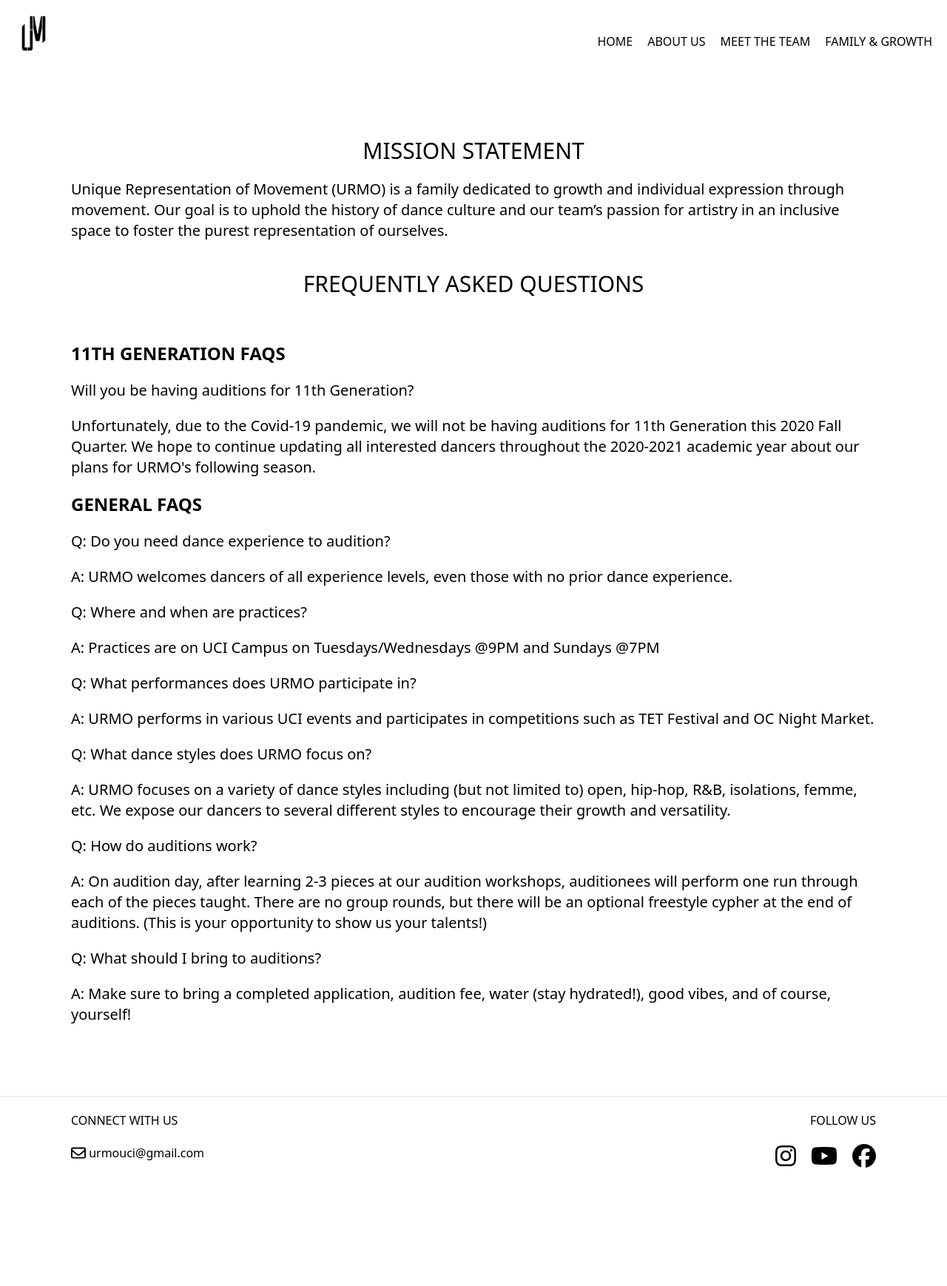
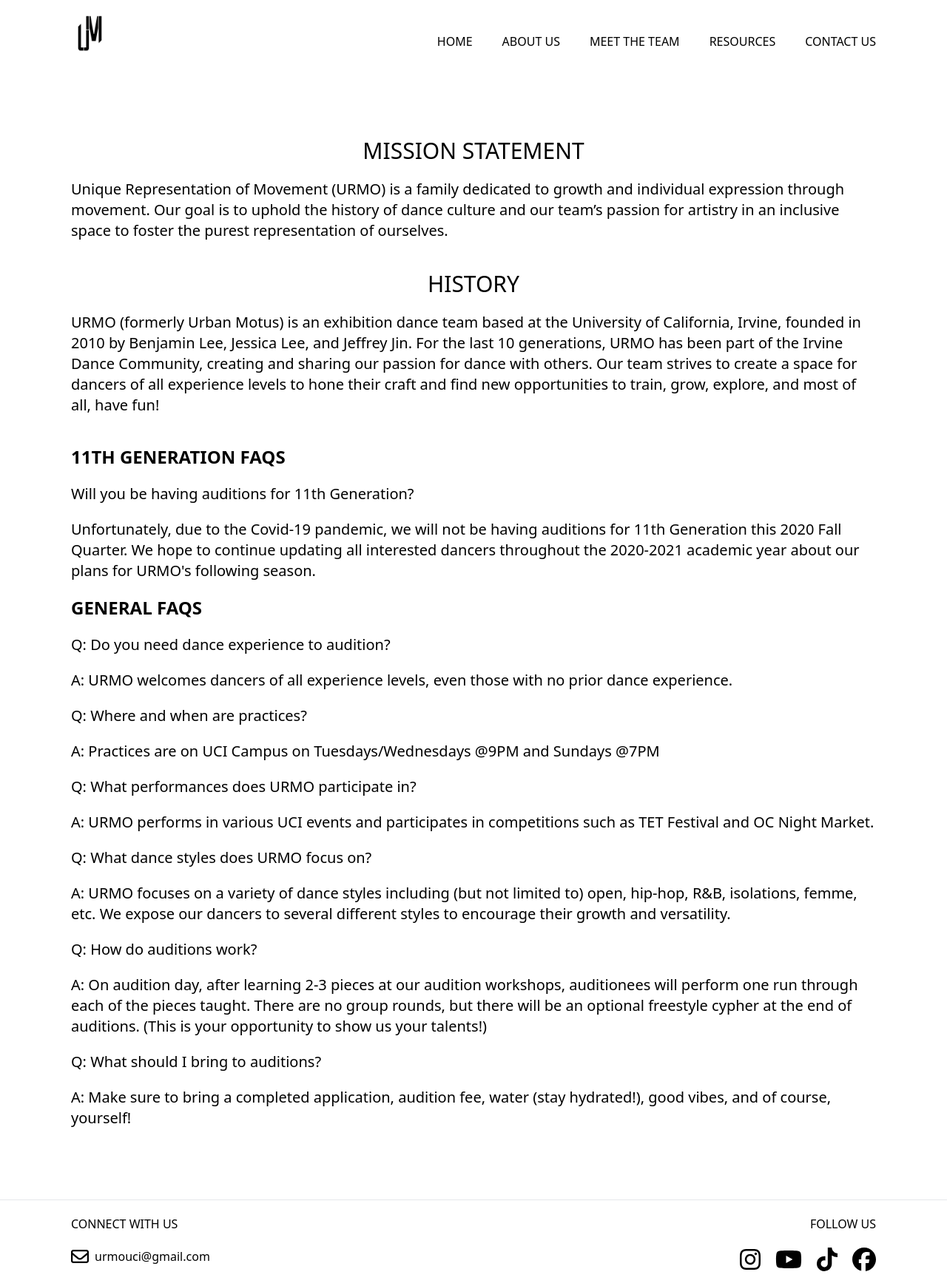
Before and after one commit to kachow4/urmo-website, a Next.js app: page /about-us in a window 1280 px wide. Shown: the whole page at 74% size. Before the commit the page ends 1599 px from the top, so only its background shows below. Built offline with nearby package versions, Linux system fonts and the light colour scheme.

Commit message:
contact us page

```diff
--- a/app/about-us/page.tsx
+++ b/app/about-us/page.tsx
@@ -42,10 +42,18 @@ const content = [
   {
     id: 0,
     sectionTitle: "mission statement",
-    sectionContent: `Unique Representation of Movement (URMO) is a family dedicated to growth and individual expression through movement. Our goal is to uphold the history of dance culture and our team’s passion for artistry in an inclusive space to foster the purest representation of ourselves.`
+    sectionContent: `Unique Representation of Movement (URMO) is a family dedicated to growth and individual expression through movement. Our goal is to uphold
+    the history of dance culture and our team’s passion for artistry in an inclusive space to foster the purest representation of ourselves.`
   },
   {
     id: 1,
+    sectionTitle: "history",
+    sectionContent: `URMO (formerly Urban Motus) is an exhibition dance team based at the University of California, Irvine, founded in 2010 by Benjamin Lee, Jessica Lee, and Jeffrey Jin.
+    For the last 10 generations, URMO has been part of the Irvine Dance Community, creating and sharing our passion for dance with others. Our team strives to create a
+    space for dancers of all experience levels to hone their craft and find new opportunities to train, grow, explore, and most of all, have fun!`
+  },
+  {
+    id: 2,
     sectionTitle: "frequently asked questions",
     sectionContent: ""
   },
--- /dev/null
+++ b/app/contact-us/page.tsx
@@ -0,0 +1,44 @@
+import Image from 'next/image'
+import Link from 'next/link'
+import { FontAwesomeIcon } from '@fortawesome/react-fontawesome';
+import { faInstagram, faYoutube, faFacebook, faTiktok } from '@fortawesome/free-brands-svg-icons';
+import { faEnvelope } from '@fortawesome/free-regular-svg-icons';
+
+export default function ContactUs() {
+  return (
+    <div className="relative w-full h-[80vh]">
+      <div className="z-[-1]">
+        <Image
+          priority
+          src={"/../public/images/ALLIDC2019.png"}
+          layout="fill"
+          objectFit="cover"
+          objectPosition="center"
+          alt="hero image example"
+        />
+      </div>
+
+      <div className="relative flex flex-col gap-10 items-center p-20 font-thin text-white text-xl">
+        <p>We would love to connect with you! Please feel free to reach out through our socials or our email!</p>
+        <a href="mailto:urmouci@gmail.com" className="flex gap-2">
+          <FontAwesomeIcon className="transition ease-out duration-500 hover:scale-[1.25]" icon={faEnvelope} size="xl"></FontAwesomeIcon>
+          urmouci@gmail.com
+        </a>
+        <div className="flex gap-5">
+            <Link href="https://www.instagram.com/urmo.uci/">
+                <FontAwesomeIcon className="transition ease-out duration-500 hover:scale-[1.25]" icon={faInstagram} size="2xl"/>
+            </Link>
+            <Link href="https://www.youtube.com/c/URMOUCI">
+                <FontAwesomeIcon className="transition ease-out duration-500 hover:scale-[1.25]" icon={faYoutube} size="2xl"/>
+            </Link>
+            <Link href="https://www.tiktok.com/@urmouci">
+                <FontAwesomeIcon className="transition ease-out duration-500 hover:scale-[1.25]" icon={faTiktok} size="2xl"/>
+            </Link>
+            <Link href="https://www.facebook.com/urmouci/">
+                <FontAwesomeIcon className="transition ease-out duration-500 hover:scale-[1.25]" icon={faFacebook} size="2xl"/>
+            </Link>
+        </div>
+      </div>
+    </div>
+  )
+}
--- a/components/core/Footer.tsx
+++ b/components/core/Footer.tsx
@@ -1,32 +1,37 @@
 import Image from 'next/image'
 import Link from 'next/link';
 import { FontAwesomeIcon } from '@fortawesome/react-fontawesome';
-import { faInstagram, faYoutube, faFacebook } from '@fortawesome/free-brands-svg-icons';
+import { faInstagram, faYoutube, faFacebook, faTiktok } from '@fortawesome/free-brands-svg-icons';
 import { faEnvelope } from '@fortawesome/free-regular-svg-icons';
 
 export default function Footer() {
   return (
     <div>
         <hr/>
-        <div className="flex justify-between pl-24 pr-24 pt-5 pb-5">
+        <div className="flex justify-between px-24 py-5">
 
             <div className="flex flex-col gap-5 text-start">
                 CONNECT WITH US
-                <button><FontAwesomeIcon icon={faEnvelope} size="lg"></FontAwesomeIcon> urmouci@gmail.com</button>
-
+                <a href="mailto:urmouci@gmail.com" className="flex gap-2">
+                    <FontAwesomeIcon className="transition ease-out duration-500 hover:scale-[1.25]" icon={faEnvelope} size="xl"></FontAwesomeIcon>
+                    urmouci@gmail.com
+                </a>
             </div>
 
             <div className="flex flex-col gap-5 text-end">
                 FOLLOW US
                 <div className="flex gap-5">
                     <Link href="https://www.instagram.com/urmo.uci/">
-                        <FontAwesomeIcon icon={faInstagram} size="2xl"/>
+                        <FontAwesomeIcon className="transition ease-out duration-500 hover:scale-[1.25]" icon={faInstagram} size="2xl"/>
                     </Link>
                     <Link href="https://www.youtube.com/c/URMOUCI">
-                        <FontAwesomeIcon icon={faYoutube} size="2xl"/>
+                        <FontAwesomeIcon className="transition ease-out duration-500 hover:scale-[1.25]" icon={faYoutube} size="2xl"/>
+                    </Link>
+                    <Link href="https://www.tiktok.com/@urmouci">
+                        <FontAwesomeIcon className="transition ease-out duration-500 hover:scale-[1.25]" icon={faTiktok} size="2xl"/>
                     </Link>
                     <Link href="https://www.facebook.com/urmouci/">
-                        <FontAwesomeIcon icon={faFacebook} size="2xl"/>
+                        <FontAwesomeIcon className="transition ease-out duration-500 hover:scale-[1.25]" icon={faFacebook} size="2xl"/>
                     </Link>
                 </div>
             </div>
--- a/components/core/Navbar.tsx
+++ b/components/core/Navbar.tsx
@@ -3,7 +3,7 @@ import Link from 'next/link';
 
 export default function Navbar() {
   return (
-    <div className="flex p-5 justify-between">
+    <div className="flex px-24 py-5 justify-between">
         <div className="logo-wrapper justify-start">
             <Link href="/">
               <Image
@@ -15,7 +15,7 @@ export default function Navbar() {
             </Link>
         </div>
         <div className="tabs-wrapper pt-6">
-            <ul className="tabs flex gap-5 justify-end">
+            <ul className="tabs flex gap-10 justify-end">
                 <li className="hover:underline">
                   <Link href="/">HOME</Link>
                 </li>
@@ -26,9 +26,11 @@ export default function Navbar() {
                   <Link href='/team'>MEET THE TEAM</Link>
                 </li>
                 <li className="hover:underline">
-                  <Link href='FamGrowth.html'>FAMILY & GROWTH</Link>
+                  <a target="_blank" href="https://linktr.ee/urmouci" rel="noopener noreferrer">RESOURCES</a>
                 </li>
-
+                <li className="hover:underline">
+                  <Link href='/contact-us'>CONTACT US</Link>
+                </li>
             </ul>
         </div>
     </div>
```
Also changed, not shown: 1 other file (tests, documents, lock files or other folders).
